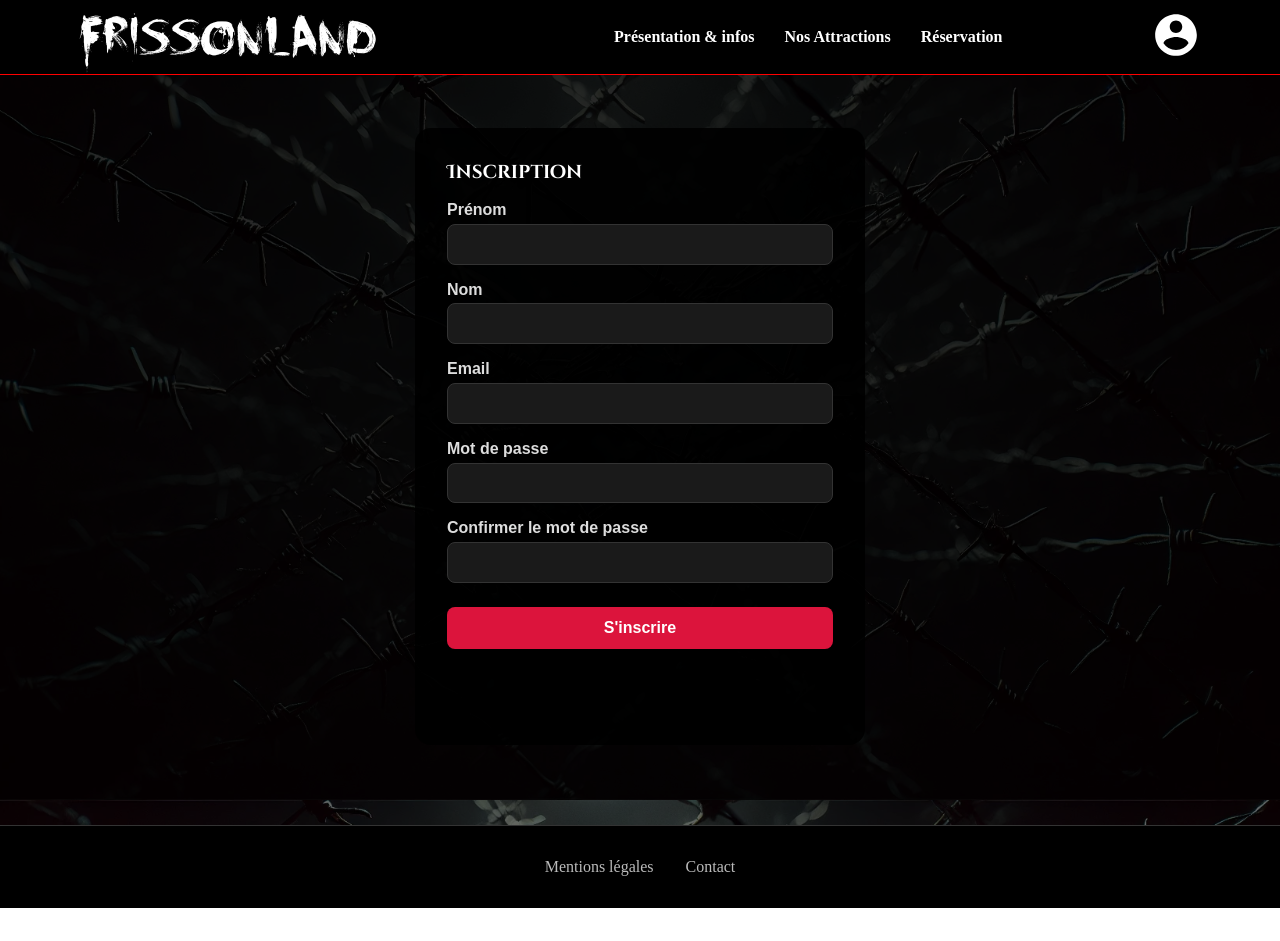
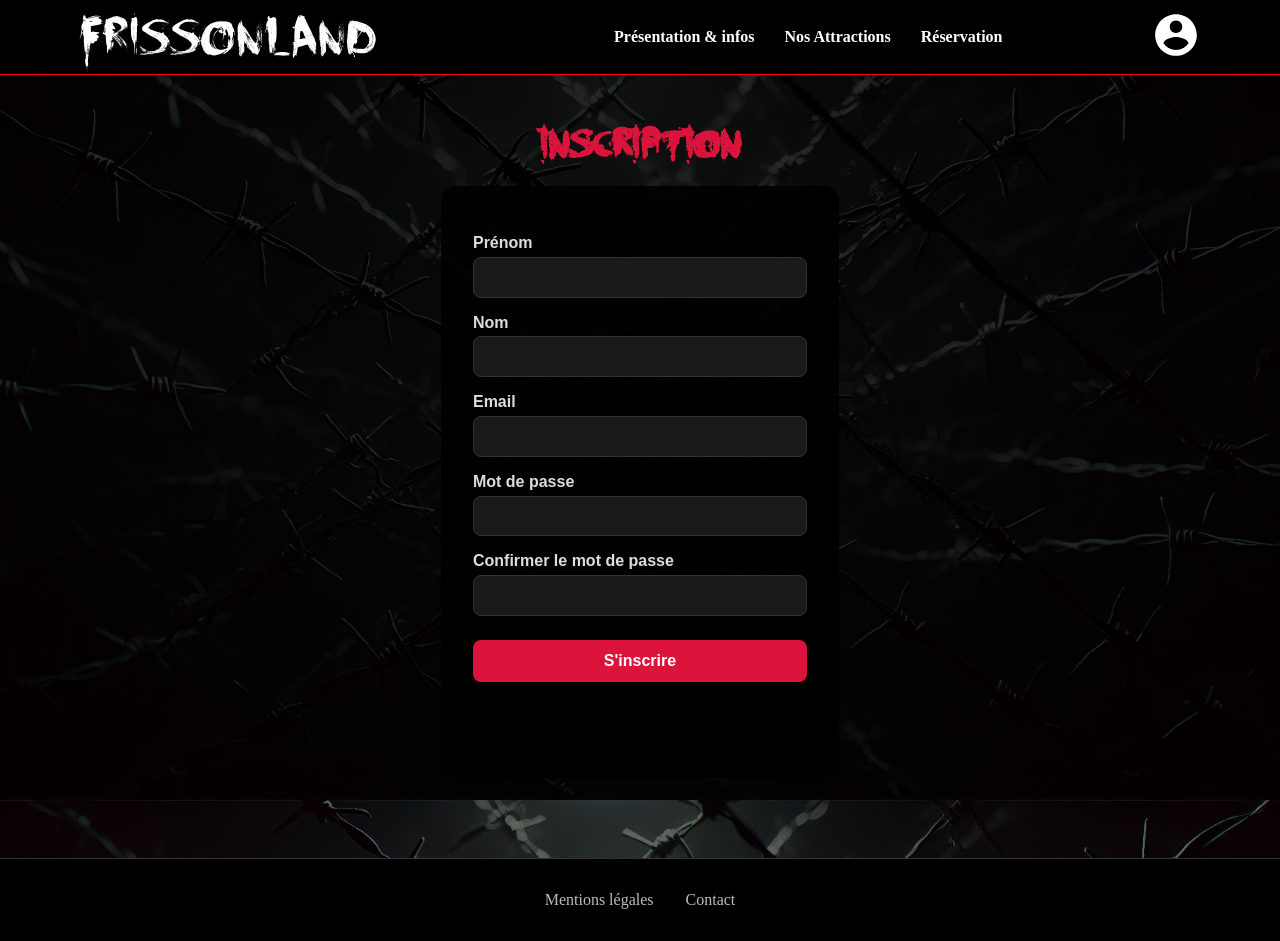
Before and after one commit to Sulli9876/FrissonLand-Front, a React (Vite) app: page /register in a window 1280 px wide. Before the commit the page ends 908 px from the top, so only its background shows below. Built offline with nearby package versions, Linux system fonts and the light colour scheme; no server answers; a web font is replaced by a local one.

Commit message:
modif css

```diff
--- a/src/assets/styles/app.css
+++ b/src/assets/styles/app.css
@@ -45,6 +45,7 @@ body {
     position: relative;
     z-index: 2; /* pour que ton contenu soit au-dessus du filtre */
   }
+
   p {
     font-family: 'Roboto', sans-serif; }
 
--- a/src/assets/styles/pages/attractionPage.css
+++ b/src/assets/styles/pages/attractionPage.css
@@ -78,6 +78,7 @@ html, body {
 
   .carousel-buttons {
     display: flex;
+
     gap: 0.5rem;
   }
 
@@ -91,6 +92,9 @@ html, body {
     font-size: 1.2rem;
     cursor: pointer;
     transition: all 0.3s ease;
+    display: flex;
+    align-items: center;
+
   }
 
   .carousel-buttons button:hover {
--- a/src/assets/styles/pages/authPage.css
+++ b/src/assets/styles/pages/authPage.css
@@ -8,22 +8,23 @@
   font-family: 'Arial', sans-serif;
 }
 
-.auth-container {
+
+
+.auth-title {
+  font-size: 3rem;
+  color: crimson;
+  text-align: center;
+  margin-bottom: 1.5rem;
+  font-family: 'DK Face Your Fears', sans-serif;
+}
+.auth-box{
   background-color: rgba(0,0,0,0.90);
   padding: 2rem;
   border-radius: 1rem;
   width: 100%;
   max-width: 450px;
+
 }
-
-.auth-title {
-  font-size: 2.5rem;
-  color: crimson;
-  text-align: center;
-  margin-bottom: 1.5rem;
-  font-family: 'DK Face Your Fears', sans-serif;
-}
-
 .auth-form label {
   display: block;
   margin: 1rem 0 0.3rem;
--- a/src/pages/loginPage/ResetPassword.tsx
+++ b/src/pages/loginPage/ResetPassword.tsx
@@ -34,8 +34,9 @@ const ResetPasswordPage: React.FC = () => {
 
   return (
     <main className="auth-page">
-    <div className="auth-container auth-box">
+        <div className="auth-container">
       <h3 className="auth-title">Réinitialiser le mot de passe</h3>
+    <div className=" auth-box">
       <form onSubmit={handleSubmit} className="auth-form">
         <label htmlFor="new-password">Nouveau mot de passe</label>
         <input
@@ -61,6 +62,7 @@ const ResetPasswordPage: React.FC = () => {
         </p>
       )}
     </div>
+    </div>
   </main>
   );
 };
--- a/src/pages/loginPage/loginPage.tsx
+++ b/src/pages/loginPage/loginPage.tsx
@@ -37,8 +37,8 @@ const LoginPage: React.FC = () => {
   return (
     <main className="auth-page">
     <div className="auth-container">
+        <h3 className="auth-title">Connexion</h3>
       <div className="auth-box">
-        <h3 className="auth-title">Connexion</h3>
         <form onSubmit={handleLoginSubmit} className="auth-form">
           <label htmlFor="email">Email</label>
           <input
--- a/src/pages/presentationPage/presentationPage.tsx
+++ b/src/pages/presentationPage/presentationPage.tsx
@@ -10,10 +10,10 @@ export default function PresentationPage() {
 
       <section className="presentation-container">
 
-        <h2 className="park-subtitle">Bienvenue à ZombieLand !</h2>
+        <h2 className="park-subtitle">Bienvenue à FrissonLand !</h2>
         <h4 className="park-highlight">Plongez dans l’Apocalypse et Déclenchez l’Adrénaline</h4>
         <p className="park-text">
-          ZombieLand n’est pas un parc d’attractions comme les autres – c’est une immersion totale
+          FrissonLand n’est pas un parc d’attractions comme les autres – c’est une immersion totale
           dans un monde post-apocalyptique où seuls les plus courageux oseront s’aventurer...
         </p>
 
@@ -24,7 +24,7 @@ export default function PresentationPage() {
 
         <h4 className="park-highlight">Attractions Époustouflantes</h4>
         <p className="park-text">
-        enez tester vos nerfs sur nos attractions à sensations fortes, inspirées des plus grands films d'horreur et de science-fiction. Qu'il s'agisse de montagnes russes effrayantes ou de parcours dans des labyrinthes hantés, préparez-vous à une dose intense de frissons.
+        Venez tester vos nerfs sur nos attractions à sensations fortes, inspirées des plus grands films d'horreur et de science-fiction. Qu'il s'agisse de montagnes russes effrayantes ou de parcours dans des labyrinthes hantés, préparez-vous à une dose intense de frissons.
         </p>
 
         <h4 className="park-highlight"><strong>Spectacles Horrifiques</strong></h4>
@@ -38,9 +38,9 @@ export default function PresentationPage() {
 
 
         <h4 className="park-highlight">Soyez Prêt Pour l’Inattendu !</h4>
-        <p className="park-text">ZombieLand est plus qu'un simple parc – c'est une aventure que vous n’oublierez jamais. Réunissez vos amis, affrontez vos peurs et plongez dans un monde où chaque instant est une surprise. Nos équipes sont prêtes à vous offrir une expérience mémorable, alors venez tester vos limites ! </p>
+        <p className="park-text">FrissonLand est plus qu'un simple parc – c'est une aventure que vous n’oublierez jamais. Réunissez vos amis, affrontez vos peurs et plongez dans un monde où chaque instant est une surprise. Nos équipes sont prêtes à vous offrir une expérience mémorable, alors venez tester vos limites ! </p>
 
-        <h4 className="park-highlight"><strong>Oserez-vous franchir les portes de ZombieLand ?</strong></h4>
+        <h4 className="park-highlight"><strong>Oserez-vous franchir les portes de FrissonLand ?</strong></h4>
 
         <p className="park-text">Découvrez dès maintenant notre site pour plus d’informations et pour réserver votre place dans l’univers le plus terrifiant que vous ayez jamais connu. Vous ne le regretterez pas !</p>
 
--- a/src/pages/registerPage/registerPage.tsx
+++ b/src/pages/registerPage/registerPage.tsx
@@ -89,8 +89,8 @@ const RegisterPage: React.FC = () => {
   return (
     <main className="auth-page">
       <div className="auth-container">
+          <h2 className='auth-title'>Inscription</h2>
         <div className="auth-box">
-          <h3>Inscription</h3>
           <form onSubmit={handleSignupSubmit} className="auth-form">
             <label htmlFor="firstname">Prénom</label>
             <input
```
